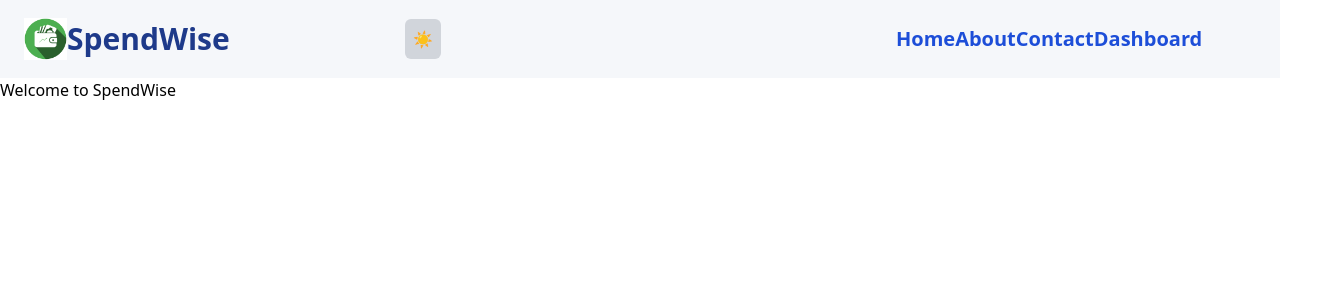
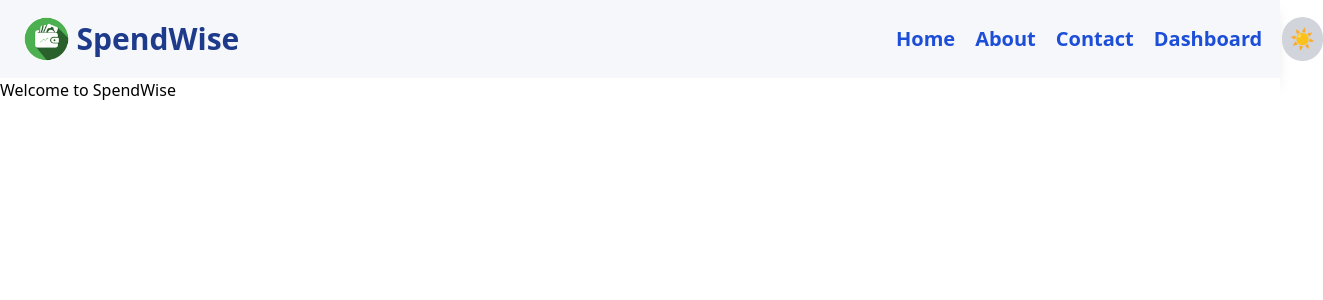
Before and after one commit to Swastibiharinayak/expense_tracker, a React (Vite) app: page / in a window 1280 px wide. Shown: the top 300 px of the page, 1323 px wide, since content can reach past the window. Built offline with nearby package versions, Linux system fonts and the light colour scheme.

Commit message:
ui: small UI improvements

```diff
--- a/src/components/dashboard/Dashboard.jsx
+++ b/src/components/dashboard/Dashboard.jsx
@@ -19,7 +19,7 @@ const Dashboard = () => {
             </div>
             <div className="w-[82%] h-full">
 
-                <div className="w-[80%] dark:bg-black bg-slate-100 h-[80%] shadow-lg rounded-lg  mt-14 ms-32 text-center">
+                <div className="w-[80%] dark:bg-gray-900 bg-slate-100 h-[80%] shadow-lg rounded-lg  mt-14 ms-32 text-center">
                     <Outlet />
                 </div>
             </div>
--- a/src/components/navbar/Navbar.jsx
+++ b/src/components/navbar/Navbar.jsx
@@ -1,26 +1,18 @@
 import logo from "../../assets/logo.png"
 import { Link } from "react-router-dom"
 import Navlist from "./Navlist"
-import { useTheme } from "../../hooks/useTheme"
+
 
 const Navbar = () => {
-    const { theme, toggleTheme } = useTheme();
+
     return (
-        <nav className='w-screen h-[78px] bg-[#f5f7fa] flex items-center justify-between shadow-lg'>
+        <nav className='w-screen h-[78px] bg-[#f5f7fa] dark:bg-gray-700 flex items-center justify-between shadow-lg'>
             <Link to="/" >
-                <div className='w-1/5 h-full flex items-center ps-6'>
-                    <img src={logo} alt="" className="w-100" />
-                    <h4 className="text-blue-900 text-3xl font-semibold">SpendWise</h4>
+                <div className='w-1/5 h-full flex items-center ps-6 gap-2'>
+                    <img src={logo} alt="" className="w-100 rounded-full" />
+                    <h4 className="text-blue-900 dark:text-gray-200 text-3xl font-semibold">SpendWise</h4>
                 </div>
             </Link>
-
-            <button
-                onClick={toggleTheme}
-                className="p-2 rounded-md bg-gray-300 dark:bg-gray-700 hover:opacity-80 transition"
-                aria-label="Toggle theme"
-            >
-                {theme === "dark" ? "🌙" : "☀️"}
-            </button>
 
             <div className='w-3/5 h-full flex'>
                 <Navlist />
--- a/src/components/navbar/Navlist.jsx
+++ b/src/components/navbar/Navlist.jsx
@@ -1,13 +1,22 @@
 import React from 'react'
 import ListIterator from '../utils/ListIterator'
+import { useTheme } from "../../hooks/useTheme"
 
 const Navlist = () => {
     const nav_items = ["home", "about", "contact", "dashboard"]
+    const { theme, toggleTheme } = useTheme();
 
     return (
         <div className="w-[50%] h-full flex ml-auto">
-            <ul className="w-[75%] h-full flex items-center justify-evenly text-xl font-semibold capitalize text-blue-700">
+            <ul className="w-[75%] gap-5 h-full flex items-center justify-evenly text-xl font-semibold capitalize text-blue-700 dark:text-blue-400">
                 <ListIterator list={nav_items} />
+                <button
+                    onClick={toggleTheme}
+                    className="p-2 rounded-full bg-gray-300 dark:bg-gray-700 hover:opacity-80 transition"
+                    aria-label="Toggle theme"
+                >
+                    {theme === "dark" ? "🌙" : "☀️"}
+                </button>
             </ul>
         </div>
     )
```
